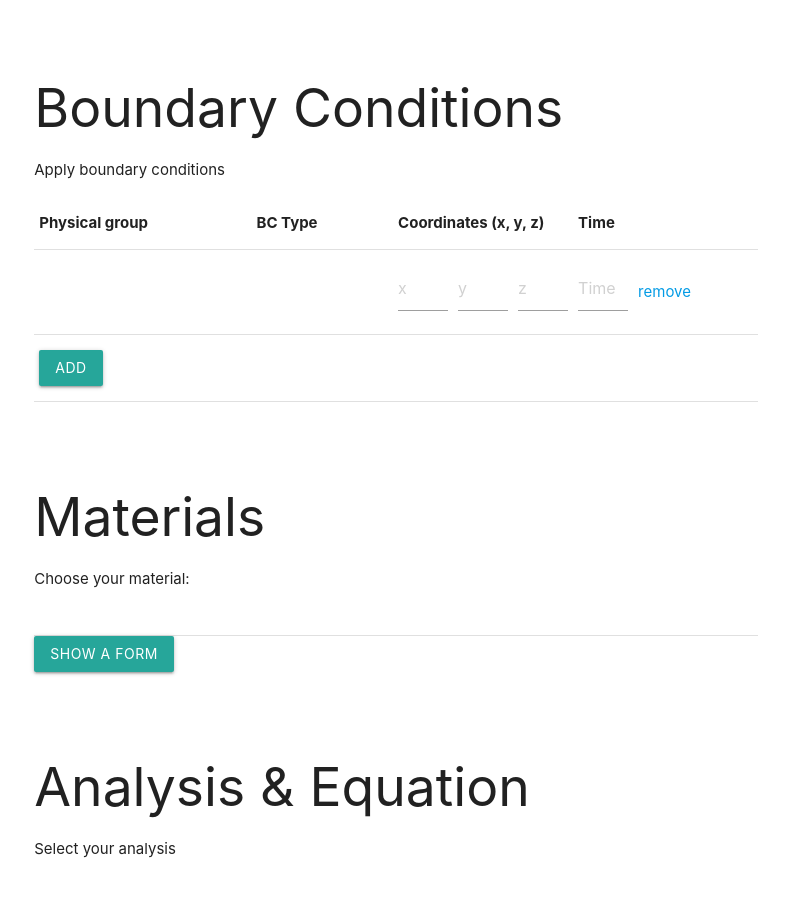
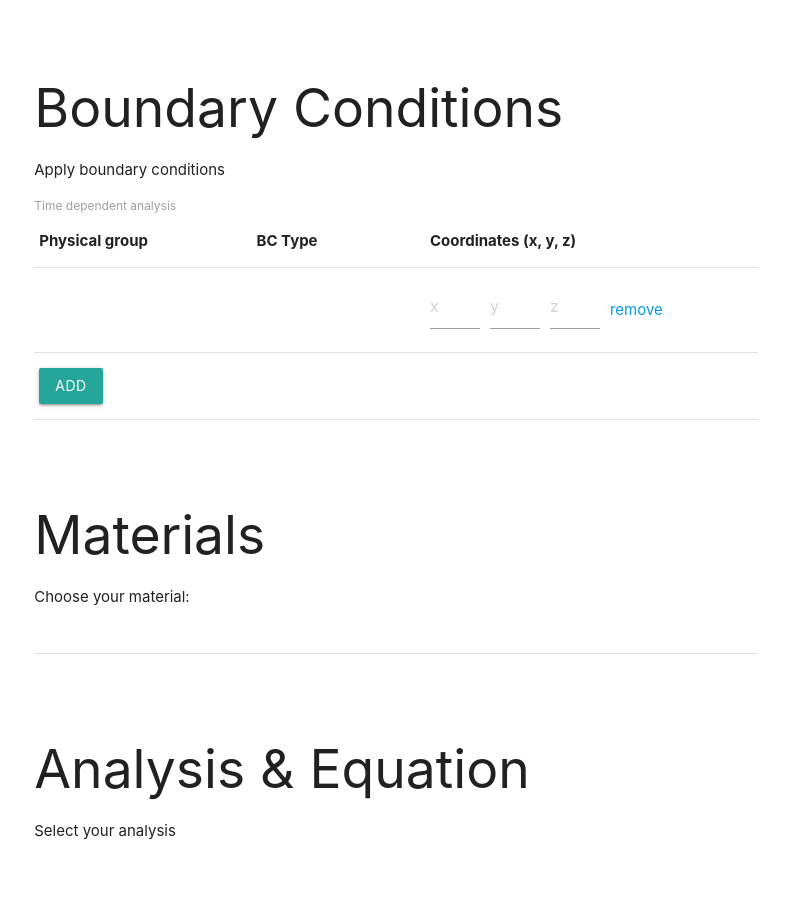
Before and after one commit to ruud12/max, a Django app: page /polls/ in a window 1280 px wide. Shown: the part 248-1160 px from the top of the page, without its empty margins (169-958 px from the left). Run offline with Django 3.2, Linux system fonts and the light colour scheme; data that the repository does not hold is empty; some libraries are stand-ins or nearby versions.

Commit message:
- added switch for time depenent analysis - added some jquery to make it appear / disappear

```diff
--- a/polls/forms.py
+++ b/polls/forms.py
@@ -2,6 +2,13 @@
 from polls.models import Simulation, BoundaryConditions, Materials
 
 class MyForm(forms.ModelForm):
+
+    def __init__(self, *args, **kwargs):
+        kwargs.setdefault('label_suffix', '')
+        super(MyForm, self).__init__(*args, **kwargs)
+
+        self.fields["timeFlag"] = forms.BooleanField()
+        self.fields['timeFlag'].label = "Time dependent analysis"
 
     class Meta:
         model = Simulation
--- a/polls/models.py
+++ b/polls/models.py
@@ -13,6 +13,8 @@
     analysisType = models.CharField(verbose_name="analysisType",
                                     choices=CHOICES,
                                     max_length=100)
+
+    timeFlag = models.BooleanField()
 
     def __str__(self):
         return str(self.id)
--- a/polls/templates/polls/name.html
+++ b/polls/templates/polls/name.html
@@ -17,7 +17,6 @@
 
                             {{ form.mesh }}
 
-
                     </div>
                 </div>
             </div>
@@ -27,7 +26,10 @@
                         <h2 class="header">Boundary Conditions</h2>
                         <p> Apply boundary conditions </p>
 
-                        {{ form.analysisType }}
+
+                        {{ form.timeFlag }} {{form.timeFlag.label_tag}}
+
+
 
                         <table id='boundary'>
                             <thead>
@@ -35,7 +37,7 @@
                                 	<th>Physical group</th>
 	                                <th>BC Type</th>
                                     <th colspan='3'>Coordinates (x, y, z)</th>
-                                    <th>Time</th>
+                                    <th class="timeDependent">Time</th>
         	                        <th></th>
                 				</tr>
                             </thead>
@@ -48,7 +50,7 @@
                                     <td style="width:60px">{{ subform.xcoord }}</td>
                                     <td style="width:60px">{{ subform.ycoord }}</td>
                                     <td style="width:60px">{{ subform.zcoord }}</td>
-                                    <td style="width:60px">{{ subform.time }}</td>
+                                    <td class="timeDependent" style="width:60px">{{ subform.time }}</td>
                                     <td></td>
                                 </tr>
                                 {% endfor %}
@@ -80,7 +82,6 @@
 
                             </tbody>
                         </table>
-                        <button type=button class="btn show_form">Show a form</button>
                     </div>
                 </div>
             </div>
@@ -151,6 +152,14 @@
 		    $('table#boundary select').removeAttr('data-activates')
                     $('table#boundary select').each(function() {
                         $(this).material_select();
+                        // also need to put this time dependent stuff in here,
+                        // otherwise you get that adding an field, would miss the
+                        // time dependent boxes depending on flag setting
+                        if ($("#id_timeFlag").is(":checked")){
+                            $('.timeDependent').show()
+                        } else {
+                            $('.timeDependent').hide()
+                        }
                     });
 		},
         });
@@ -158,7 +167,6 @@
 });
 </script>
 <script>
-
     // hide all fields initially
     $('#youngsModulus').hide()
     $('#poissonRatio').hide()
@@ -192,13 +200,21 @@
             $('#density').show()
         }
     });
-    // $(".show_form").click(function() {
-    //     alert("nigga")
-    //     $('#test').show();
-    // });
+</script>
+<script>
+    // hide time dependent analysis on default
+    $('.timeDependent').hide()
+
+    // check the checkbox to see if checked, then show the time dependent classes
+    $("#id_timeFlag").on("click", function(){
+        if ($("#id_timeFlag").is(":checked")){
+            $('.timeDependent').show()
+        } else {
+            $('.timeDependent').hide()
+        }
+    });
 </script>
 
 
 
-
 {% endblock %}
```
Also changed, not shown: db.sqlite3, polls/migrations/0005_auto_20170219_1054.py (added).
